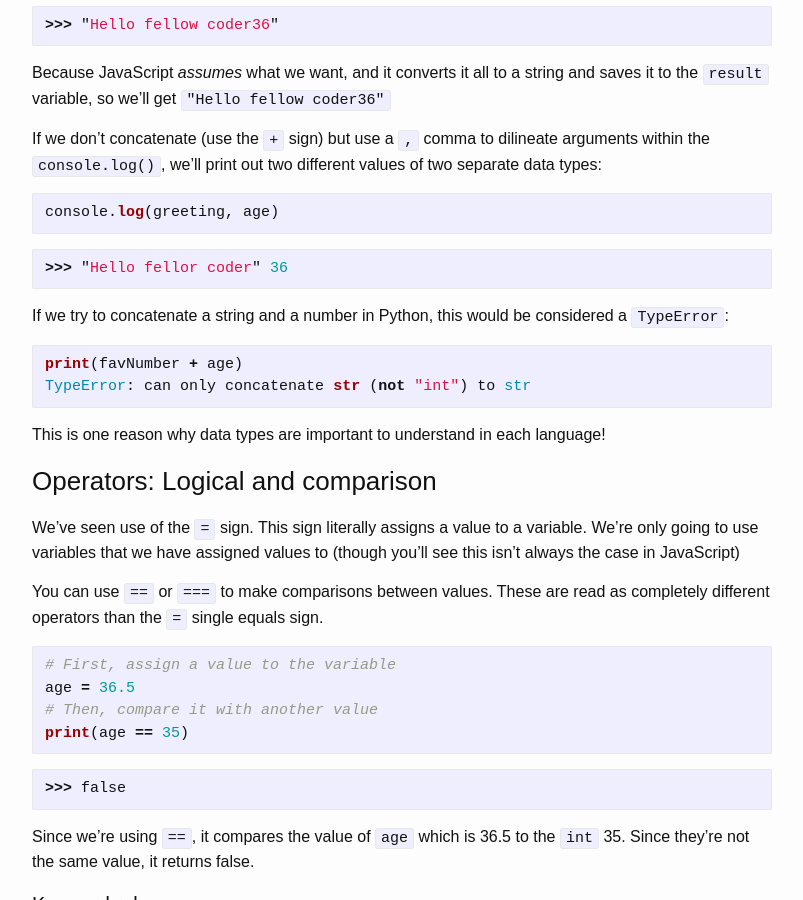
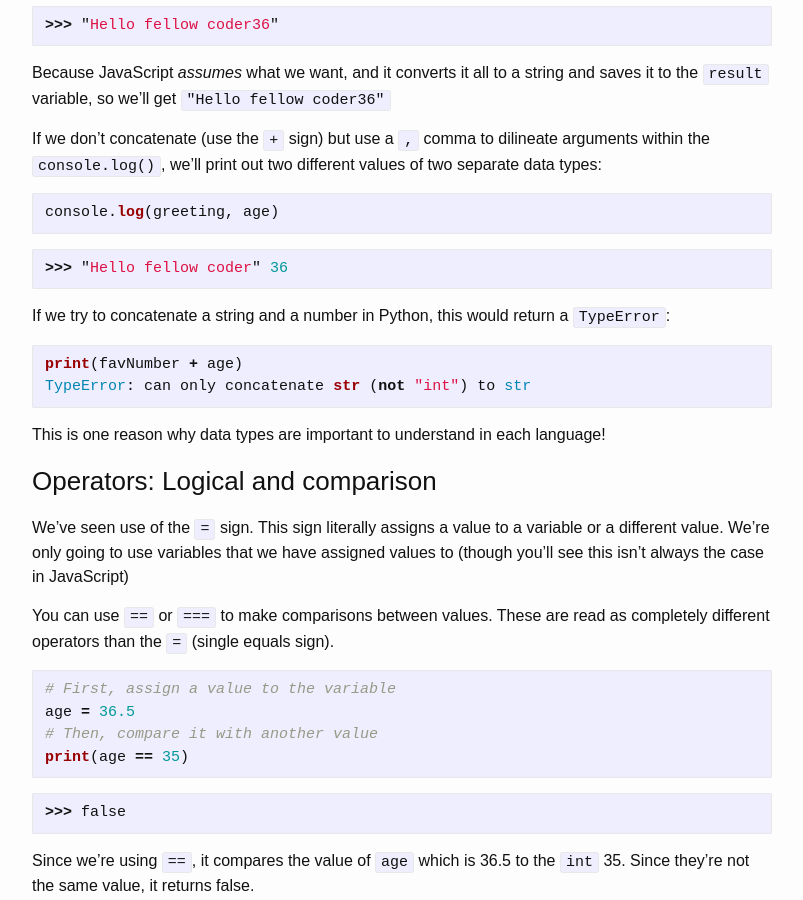
Before and after one commit to emilyannemoses/blog, a Jekyll site: the page built from _posts/2019-06-16-basics-pt1.md, in a window 1280 px wide and 900 px high, scrolled down 1130 px. Shown: the whole window, without its empty margins (238-1041 px from the left). Built offline with Jekyll 4.4.1, drawn with Linux system fonts in a browser that asks for light colours; comment, search, counter and statistics services are not loaded; some of the changed text lies outside the part shown.

Commit message:
correcting spelling

````diff
--- a/_posts/2019-06-16-basics-pt1.md
+++ b/_posts/2019-06-16-basics-pt1.md
@@ -56,10 +56,10 @@ console.log(greeting, age)
 ```
 
 ```javascript
->>> "Hello fellor coder" 36
+>>> "Hello fellow coder" 36
 ```
 
-If we try to concatenate a string and a number in Python, this would be considered a `TypeError`:
+If we try to concatenate a string and a number in Python, this would return a `TypeError`:
 
 ```python
 print(favNumber + age)
@@ -70,9 +70,9 @@ This is one reason why data types are important to understand in each language!
 
 ### Operators: Logical and comparison
 
-We've seen use of the `=` sign. This sign literally assigns a value to a variable. We're only going to use variables that we have assigned values to (though you'll see this isn't always the case in JavaScript)
+We've seen use of the `=` sign. This sign literally assigns a value to a variable or a different value. We're only going to use variables that we have assigned values to (though you'll see this isn't always the case in JavaScript)
 
-You can use `==` or `===` to make comparisons between values. These are read as completely different operators than the `=` single equals sign.
+You can use `==` or `===` to make comparisons between values. These are read as completely different operators than the `=` (single equals sign).
 
 ```python
 # First, assign a value to the variable
````
Also changed, not shown: other parts of _posts/2019-06-16-basics-pt1.md (+1 -1 lines).
